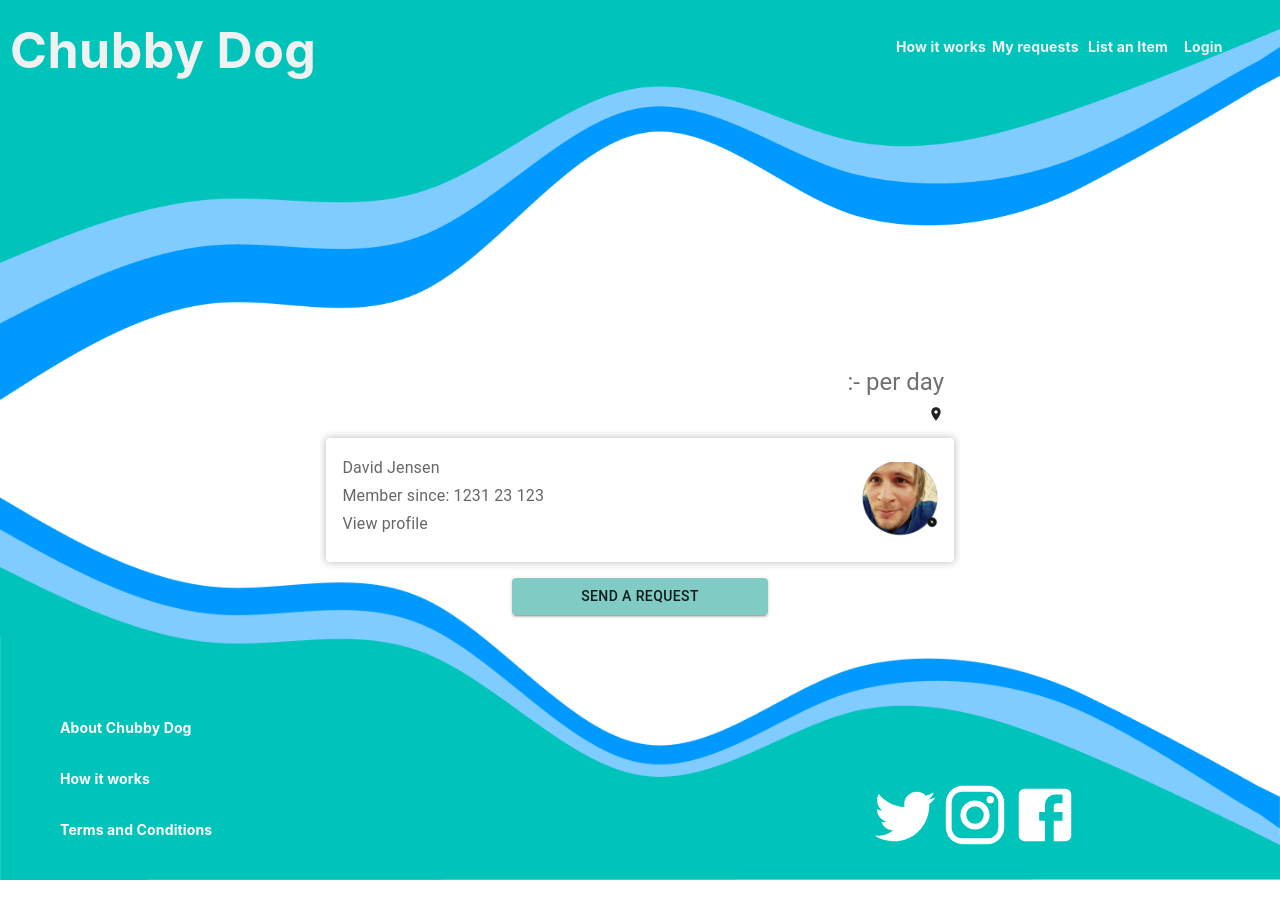
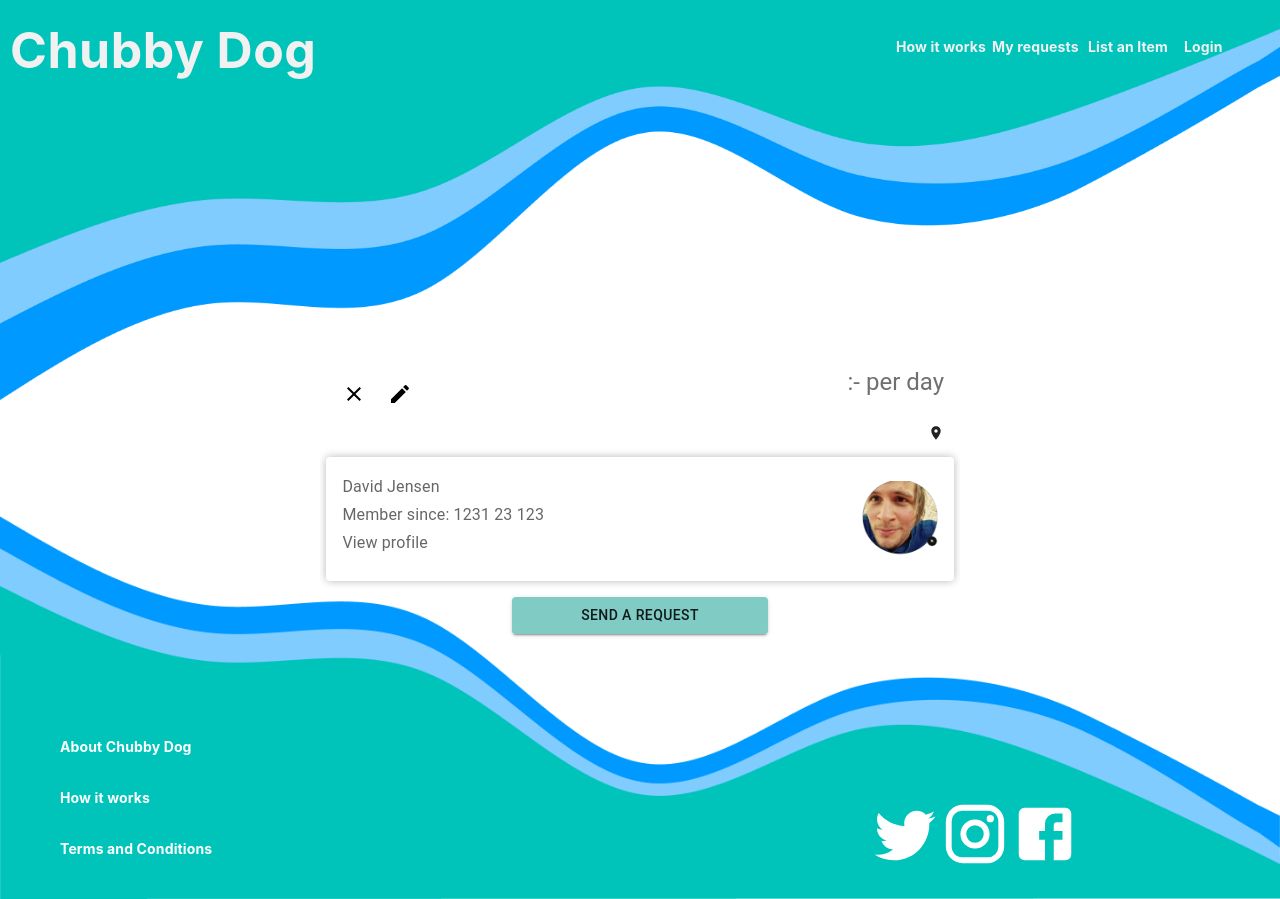
Before and after one commit to mirrenil/arbetsmetodik, a React (Create React App) app: page /items/1 in a window 1280 px wide. Built offline with nearby package versions, Linux system fonts and the light colour scheme; no server answers; the database is empty.

Commit message:
crud works for title

```diff
--- a/src/Pages/DetailPage.tsx
+++ b/src/Pages/DetailPage.tsx
@@ -1,8 +1,15 @@
 import React, { useEffect, useState } from "react";
 import { useParams } from "react-router-dom";
-import { collection, getDocs, addDoc } from "firebase/firestore";
+import {
+  collection,
+  getDocs,
+  addDoc,
+  deleteDoc,
+  doc,
+  updateDoc,
+} from "firebase/firestore";
 import { db } from "../firebase";
-import { IListItem, IRequest } from "../Interfaces";
+import { IListItem } from "../Interfaces";
 import {
   Box,
   Card,
@@ -11,17 +18,30 @@ import {
   Typography,
   Button,
   SxProps,
+  DialogContent,
+  DialogContentText,
+  Modal,
+  TextField,
 } from "@mui/material";
 import { CSSProperties } from "@mui/styled-engine";
 import Dave from "../Assets/Images/Dave.png";
 import { useAuth } from "../Contexts/AuthContext";
 import LocationOnIcon from "@mui/icons-material/LocationOn";
+import { Clear, Edit } from "@mui/icons-material";
 
 function DetailPage() {
   const listingCollection = collection(db, "listings");
   const { id } = useParams();
   const [item, setItem] = useState<IListItem>();
-  const { currentUser } = useAuth()
+  const { currentUser } = useAuth();
+  const [modalOpen, setModalOpen] = useState<boolean>(false);
+  const handleOpen = () => setModalOpen(true);
+  const handleClose = () => setModalOpen(false);
+  const [title, setTitle] = useState<string>("");
+  // const [description, setDescription] = useState<string>("");
+  // const [price, setPrice] = useState<string>("");
+  // const [image, setImage] = useState<string>("");
+  // const [location, setLocation] = useState<string>("");
 
   useEffect(() => {
     async function setDocumentData() {
@@ -43,14 +63,32 @@ function DetailPage() {
   const handleSendRequest = async (e?: Event) => {
     const newRequest = {
       accepted: false,
-      createdAt: new Date,
+      createdAt: new Date(),
       fromUser: currentUser?.uid,
       itemId: item?.id,
       priceTotal: item?.price,
-      toUser: item?.authorID
-    }
+      toUser: item?.authorID,
+    };
     const docRef = await addDoc(collection(db, "requests"), newRequest);
-  }
+  };
+
+  const deleteListing = async (id: string) => {
+    const itemToRemove = doc(db, "listings", id);
+    await deleteDoc(itemToRemove);
+    alert("Listing with id " + id + " has been deleted");
+  };
+
+  const updateListing = async (id: string) => {
+    const itemToUpdate = doc(db, "listings", id);
+    await updateDoc(itemToUpdate, {
+      title: title,
+      // price: price,
+      // description: description,
+      // image: image,
+      // location: location,
+    });
+    alert("Listing with id " + id + " has been updated");
+  };
 
   return (
     <Box sx={wrapper}>
@@ -65,6 +103,103 @@ function DetailPage() {
         </Box>
         <CardContent sx={infoContainer}>
           <Box sx={cardHeaders}>
+            {currentUser?.uid === item?.authorID && (
+              <>
+                <Box sx={crudItems}>
+                  <button
+                    style={{
+                      border: "none",
+                      cursor: "pointer",
+                      backgroundColor: "transparent",
+                    }}
+                    onClick={() => deleteListing(item?.id)}
+                  >
+                    <Clear />
+                  </button>
+                  <button
+                    style={{
+                      border: "none",
+                      cursor: "pointer",
+                      backgroundColor: "transparent",
+                      padding: "1rem",
+                    }}
+                    onClick={handleOpen}
+                  >
+                    <Edit />
+                  </button>
+                </Box>
+                <Modal open={modalOpen} onClose={handleClose}>
+                  <Box sx={modalStyle}>
+                    <form onSubmit={() => updateListing(item?.id)}>
+                      <DialogContent sx={crudModal}>
+                        <DialogContentText>
+                          <Typography variant="h6" component="h6">
+                            Update your listing
+                          </Typography>
+                        </DialogContentText>
+                        <TextField
+                          autoFocus
+                          margin="normal"
+                          type="text"
+                          label="Title"
+                          variant="standard"
+                          value={title || ""}
+                          required
+                          onChange={(e) => setTitle(e.target.value)}
+                        />
+                        {/* <TextField
+                          autoFocus
+                          margin="normal"
+                          type="number"
+                          label="Price"
+                          variant="standard"
+                          value={price || ""}
+                          required
+                          onChange={(e) => setPrice(e.target.value)}
+                        /> */}
+                        {/* <TextField
+                          autoFocus
+                          margin="normal"
+                          type="text"
+                          label="Description"
+                          variant="standard"
+                          value={description || ""}
+                          required
+                          onChange={(e) => setDescription(e.target.value)}
+                        /> */}
+                        {/* <TextField
+                          autoFocus
+                          margin="normal"
+                          type="text"
+                          label="Location"
+                          variant="standard"
+                          value={location || ""}
+                          required
+                          onChange={(e) => setLocation(e.target.value)}
+                        /> */}
+                        {/* <TextField
+                          autoFocus
+                          margin="normal"
+                          type="text"
+                          label="Image URL"
+                          variant="standard"
+                          value={image || ""}
+                          required
+                          onChange={(e) => setImage(e.target.value)}
+                        /> */}
+                        <Button
+                          variant="contained"
+                          type="submit"
+                          sx={{ marginTop: "1.5rem" }}
+                        >
+                          Update Listing
+                        </Button>
+                      </DialogContent>
+                    </form>
+                  </Box>
+                </Modal>
+              </>
+            )}
             <Typography
               sx={titlePrice}
               gutterBottom
@@ -122,7 +257,11 @@ function DetailPage() {
           </Box>
           <CardMedia component="img" sx={lessorPic} image={Dave} alt="Dave" />
         </Card>
-        <Button sx={button} variant="contained" onClick={() => handleSendRequest()}>
+        <Button
+          sx={button}
+          variant="contained"
+          onClick={() => handleSendRequest()}
+        >
           Send a request
         </Button>
       </Card>
@@ -213,4 +352,28 @@ const button: SxProps = {
   height: "15%",
 };
 
+const crudItems = {
+  display: "flex",
+  flexDirection: "row",
+};
+
+const modalStyle = {
+  position: "absolute",
+  top: "50%",
+  left: "50%",
+  transform: "translate(-50%, -50%)",
+  width: 400,
+  height: 500,
+  bgcolor: "background.paper",
+  border: "none",
+  borderRadius: "6px",
+  boxShadow: 24,
+  p: 4,
+};
+
+const crudModal = {
+  display: "flex",
+  flexDirection: "column",
+};
+
 export default DetailPage;
```
